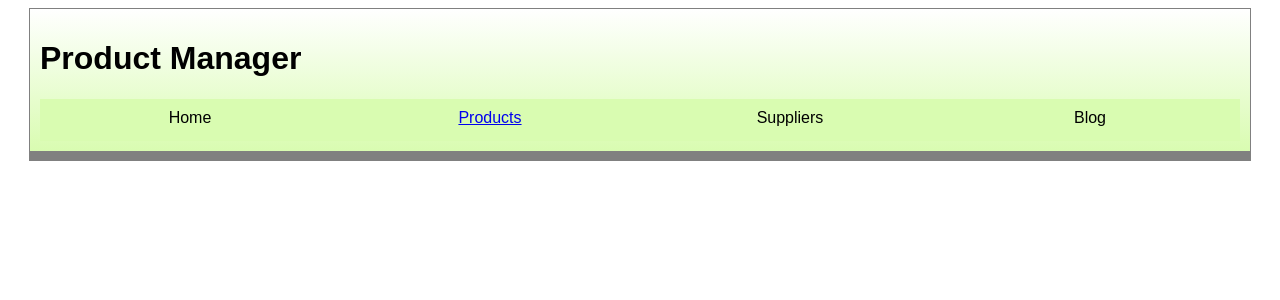
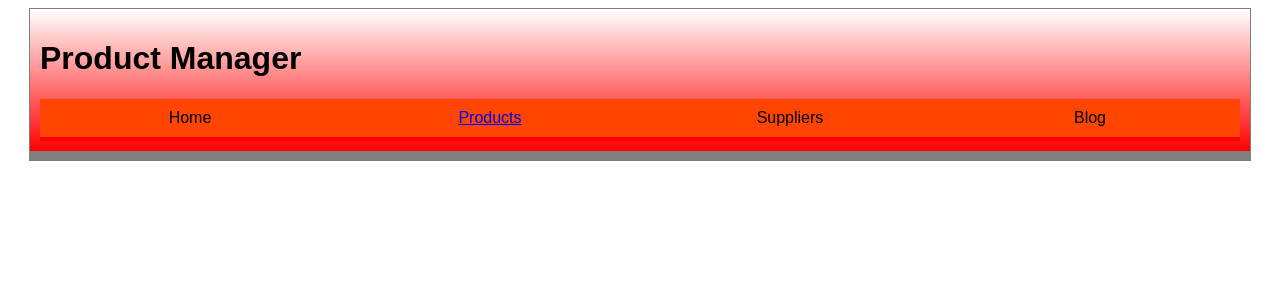
Before and after one commit to TheMaxium69/EcommerceAngular2, an Angular app: page / in a window 1280 px wide. Shown: the top 300 px of the page. Built offline with nearby package versions, Linux system fonts and the light colour scheme.

Commit message:
refirection id page
redirection id-producte a la palce producte-list

```diff
--- a/src/app/app.component.scss
+++ b/src/app/app.component.scss
@@ -1,7 +1,7 @@
 :host{
   width: 1200px;
   margin: 0 auto;
-  background: linear-gradient(to bottom, white, #d9fcb1);
+  background: linear-gradient(to bottom, white, red);
   border: 1px solid grey;
   padding: 10px;
   border-bottom:10px solid grey;
--- a/src/app/menu/menu.component.scss
+++ b/src/app/menu/menu.component.scss
@@ -5,14 +5,14 @@ ul {
   justify-content: space-between;
   li{
     list-style: none;
-    border-bottom: 4px solid #d9fcb1;
+    border-bottom: 4px solid red;
     padding:10px;
     display:inline-block;
     width: auto;
     flex:1;
     cursor: pointer;
     text-align:center;
-    background-color: #d9fcb1;
+    background-color: orangered;
 
     &:hover {
       background-color:white;
--- a/src/app/product-add/product-add.component.ts
+++ b/src/app/product-add/product-add.component.ts
@@ -41,7 +41,8 @@ export class ProductAddComponent implements OnInit {
   add(): void {
     this.formSubmitted = true;
     if (this.form.valid) {
-      this.productService.add(this.form.value).subscribe(v => this.router.navigate(['/products', v.id]));
+      this.productService.add(this.form.value)
+          .subscribe(v => this.router.navigate(['/products', v.id]));
       this.form.reset();
       this.formSubmitted = false;
     }
```
